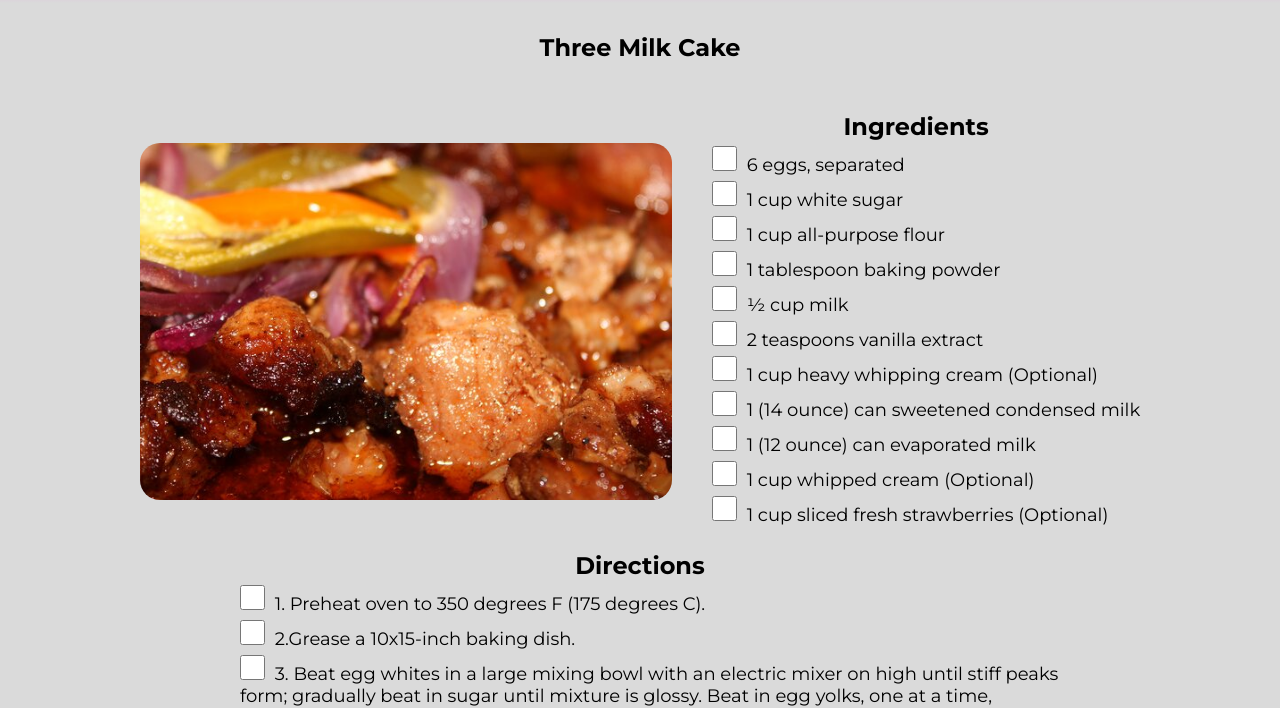
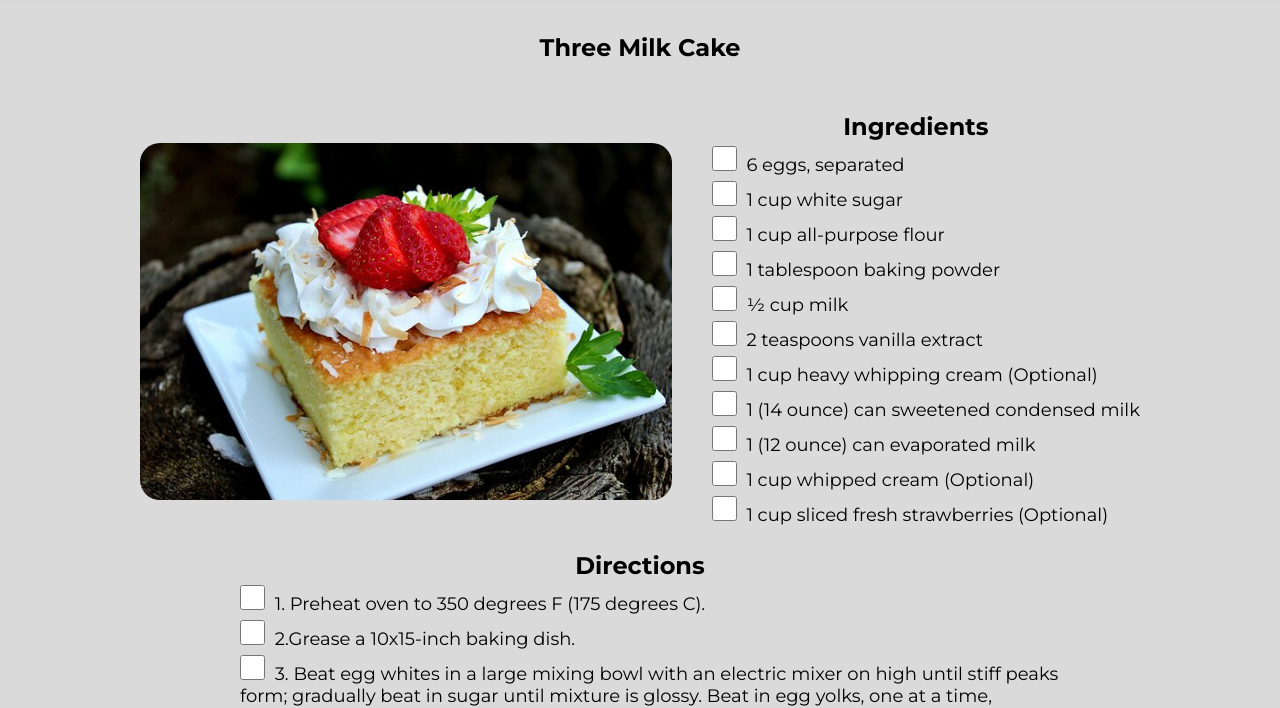
Before and after one commit to DanielHan97/DanielHan97.github.io, a plain HTML site: page index.html in a window 1280 px wide. Shown: the part 97-805 px from the top of the page. Drawn offline with Linux system fonts and the light colour scheme.

Commit message:
Update index.html

```diff
--- a/index.html
+++ b/index.html
@@ -32,7 +32,7 @@
           <div class="receipe">
             <h2>Three Milk Cake</h2>
             <div class="receip__item">
-              <img src="./images/Crispy pork.jpeg" alt="" />
+              <img src="./images/Three MIlk Cake.jpeg" alt="" />
 
               <div id="checkboxes">
                 <h2>Ingredients</h2>
```
